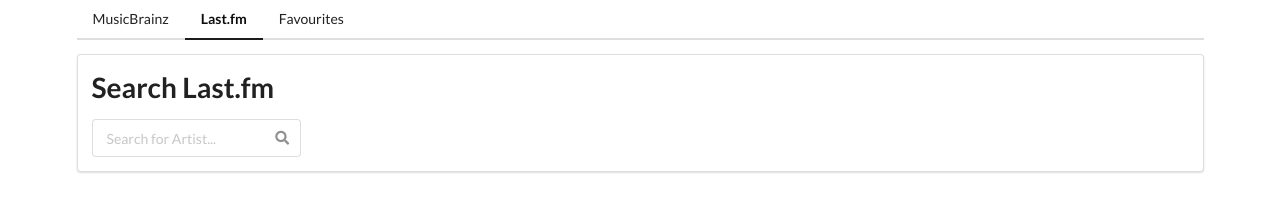
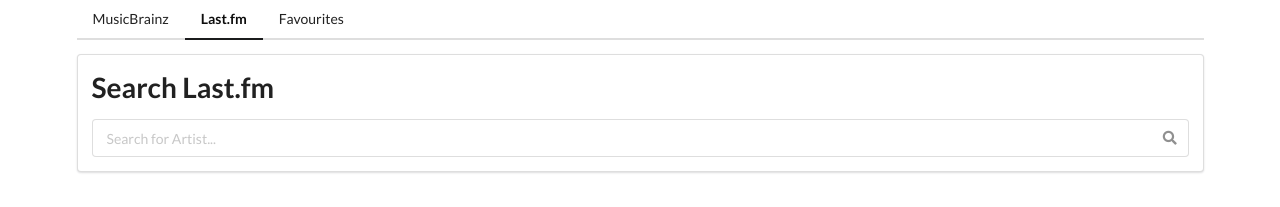
Before and after one commit to oliviersfl/last-fm, a React (Create React App) app: page / in a window 1280 px wide. Shown: the top 207 px of the page. Built offline with nearby package versions, Linux system fonts and the light colour scheme.

Commit message:
Implement Search for Lastfm & MusicBrainz on Submit

```diff
--- a/src/components/LastFm.js
+++ b/src/components/LastFm.js
@@ -1,5 +1,15 @@
 import LastFmApi from '../api/lastfm';
 import LastFmSearch from './Search/LastFmSearch';
+
+function searchArtist(term) {
+  LastFmApi.get("", {
+    params: {
+      artist: term
+    }
+  }).then((response) => {
+
+  });
+}
 
 function LastFm({ visible }) {
   // Examples
@@ -12,7 +22,7 @@ function LastFm({ visible }) {
   // });
   return (
     <div className={ "ui segment content" + (visible ? "" : " hidden") }>
-      <LastFmSearch />
+      <LastFmSearch onFormSubmit={ searchArtist } />
     </div>
   );
 }
--- a/src/components/MusicBrainz.js
+++ b/src/components/MusicBrainz.js
@@ -1,5 +1,23 @@
 import MusicBrainzApi from '../api/musicbrainz';
 import MusicBrainzSearch from './Search/MusicBrainzSearch';
+
+function searchArtist(term) {
+  MusicBrainzApi.get("/artist", {
+    params: {
+      query: term
+    }
+  }).then((response) => {
+
+  });
+}
+
+function searchRelease(artistId) {
+  MusicBrainzApi.get("/release", {
+      params: {
+          query: artistId
+      }
+  });
+}
 
 function MusicBrainz({ visible }) {
     //Examples
@@ -19,7 +37,7 @@ function MusicBrainz({ visible }) {
     // });
     return (
         <div className={ "ui segment content" + (visible ? "" : " hidden") }>
-          <MusicBrainzSearch />
+          <MusicBrainzSearch onFormSubmit={ searchArtist } onShowRelease={ searchRelease }/>
         </div>
       );
 }
--- a/src/components/Search/LastFmSearch.js
+++ b/src/components/Search/LastFmSearch.js
@@ -1,12 +1,27 @@
-function LastFmSearch() {
+import React, { useState, useEffect } from 'react';
+
+const LastFmSearch = ({ onFormSubmit }) => {
+    const [term, setTerm] = useState('');
+
+    const submitForm = event => {
+        event.preventDefault();
+        onFormSubmit(term);
+    }
+
     return (
-        <div>
-            <h1>Search Last.fm</h1>
-            <div className="ui icon input">
-                <input type="text" placeholder="Search for Artist..." />
-                <i className="search icon"></i>
+        <form onSubmit={ submitForm } className="ui form">
+            <div className="field">
+                <h1>Search Last.fm</h1>
+                <div className="ui icon input">
+                    <input
+                        type="text"
+                        value={ term }
+                        onChange={ e => setTerm(e.target.value) }
+                        placeholder="Search for Artist..." />
+                    <i className="search icon"></i>
+                </div>
             </div>
-        </div>
+        </form>
     );
 }
 
--- a/src/components/Search/MusicBrainzSearch.js
+++ b/src/components/Search/MusicBrainzSearch.js
@@ -1,12 +1,27 @@
-function MusicBrainzSearch() {
+import React, { useState } from 'react';
+
+const MusicBrainzSearch = ({ onFormSubmit, onShowRelease }) => {
+    const [term, setTerm] = useState('');
+
+    const submitForm = event => {
+        event.preventDefault();
+        onFormSubmit(term);
+    }
+
     return (
-        <div>
-            <h1>Search MusicBrainz</h1>
-            <div className="ui icon input">
-                <input type="text" placeholder="Search for Artist..." />
-                <i className="search icon"></i>
+        <form onSubmit={ submitForm } className="ui form">
+            <div className="field">
+                <h1>Search MusicBrainz</h1>
+                <div className="ui icon input">
+                    <input
+                        type="text"
+                        value={ term }
+                        onChange={ e => setTerm(e.target.value) }
+                        placeholder="Search for Artist..." />
+                    <i className="search icon"></i>
+                </div>
             </div>
-        </div>
+        </form>
     );
 }
 
```
